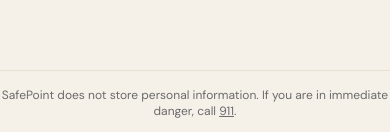
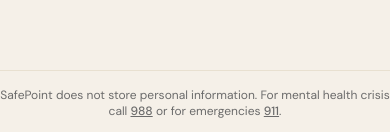
Before and after one commit to asihub/safepoint-ui, a React app: page /text in a window 390 px wide. Shown: the part 709-841 px from the top of the page. Built offline with nearby package versions, Linux system fonts and the light colour scheme; the HTML template or start-up script is replaced by a standard one.

Commit message:
SPUI-0025 updated footer with crisis phone number

```diff
--- a/src/components/layout/Layout.jsx
+++ b/src/components/layout/Layout.jsx
@@ -84,7 +84,9 @@ export default function Layout() {
         style={{ color: 'var(--muted)', borderTop: '1px solid var(--sand-dark)' }}
       >
         {t('footerText')}{' '}
-        <a href="tel:911" className="underline">911</a>.
+        <a href="tel:988" className="underline font-medium">988</a>
+        {' '}{t('footerOr')}{' '}
+        <a href="tel:911" className="underline font-medium">911</a>.
       </footer>
     </div>
   )
--- a/src/hooks/translations.js
+++ b/src/hooks/translations.js
@@ -8,7 +8,8 @@ export const translations = {
     // Layout
     appName: 'SafePoint',
     mySafetyPlan: 'My Safety Plan',
-    footerText: 'SafePoint does not store personal information. If you are in immediate danger, call',
+    footerText: 'SafePoint does not store personal information. For mental health crisis call',
+    footerOr: 'or for emergencies',
 
     // Home
     heroTitle: 'A safe place to check in with yourself',
@@ -146,7 +147,8 @@ export const translations = {
     // Layout
     appName: 'SafePoint',
     mySafetyPlan: 'Mi Plan de Seguridad',
-    footerText: 'SafePoint no almacena información personal. Si está en peligro inmediato, llame al',
+    footerText: 'SafePoint no almacena información personal. Para crisis de salud mental llame al',
+    footerOr: 'o para emergencias',
 
     // Home
     heroTitle: 'Un lugar seguro para revisarte a ti mismo',
```
